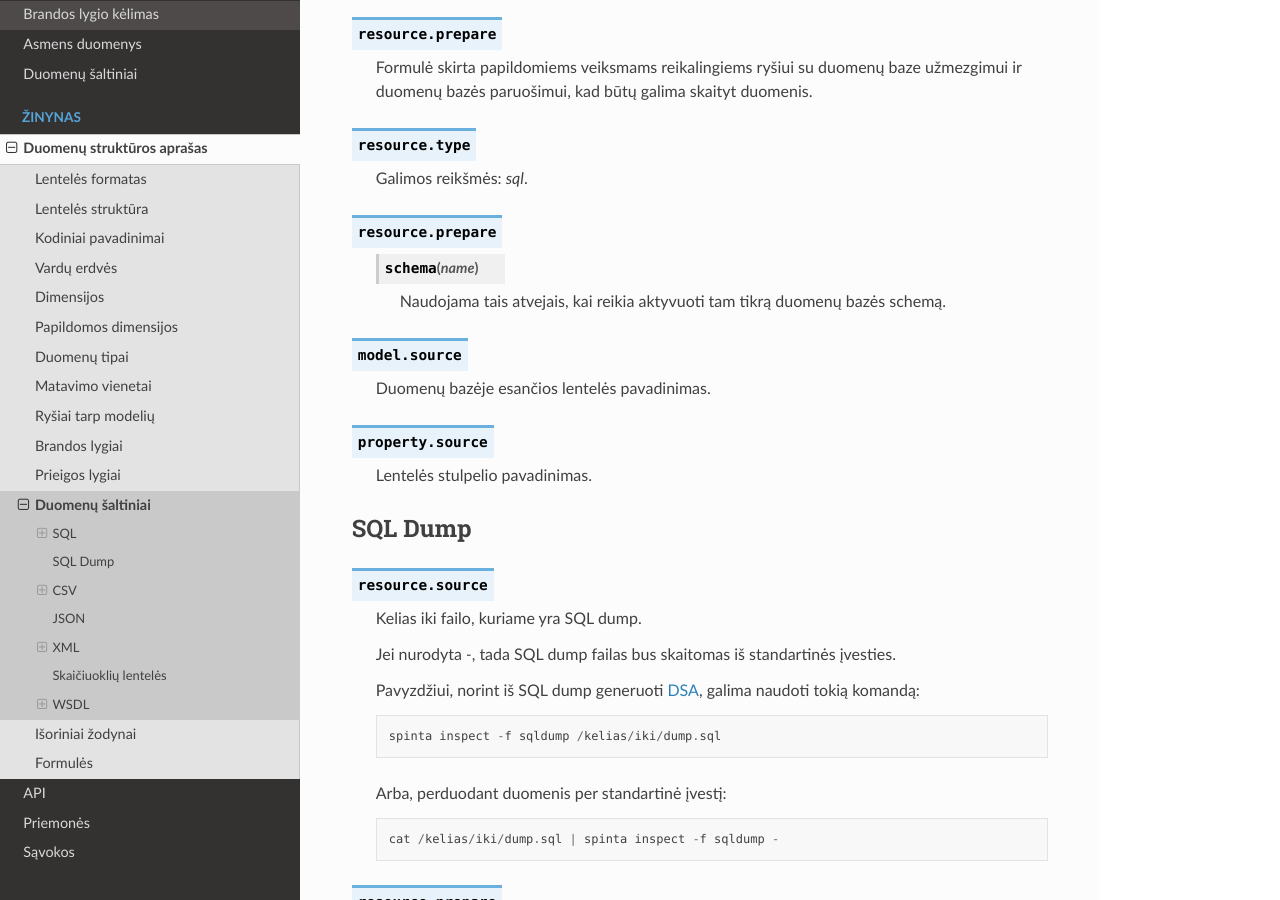
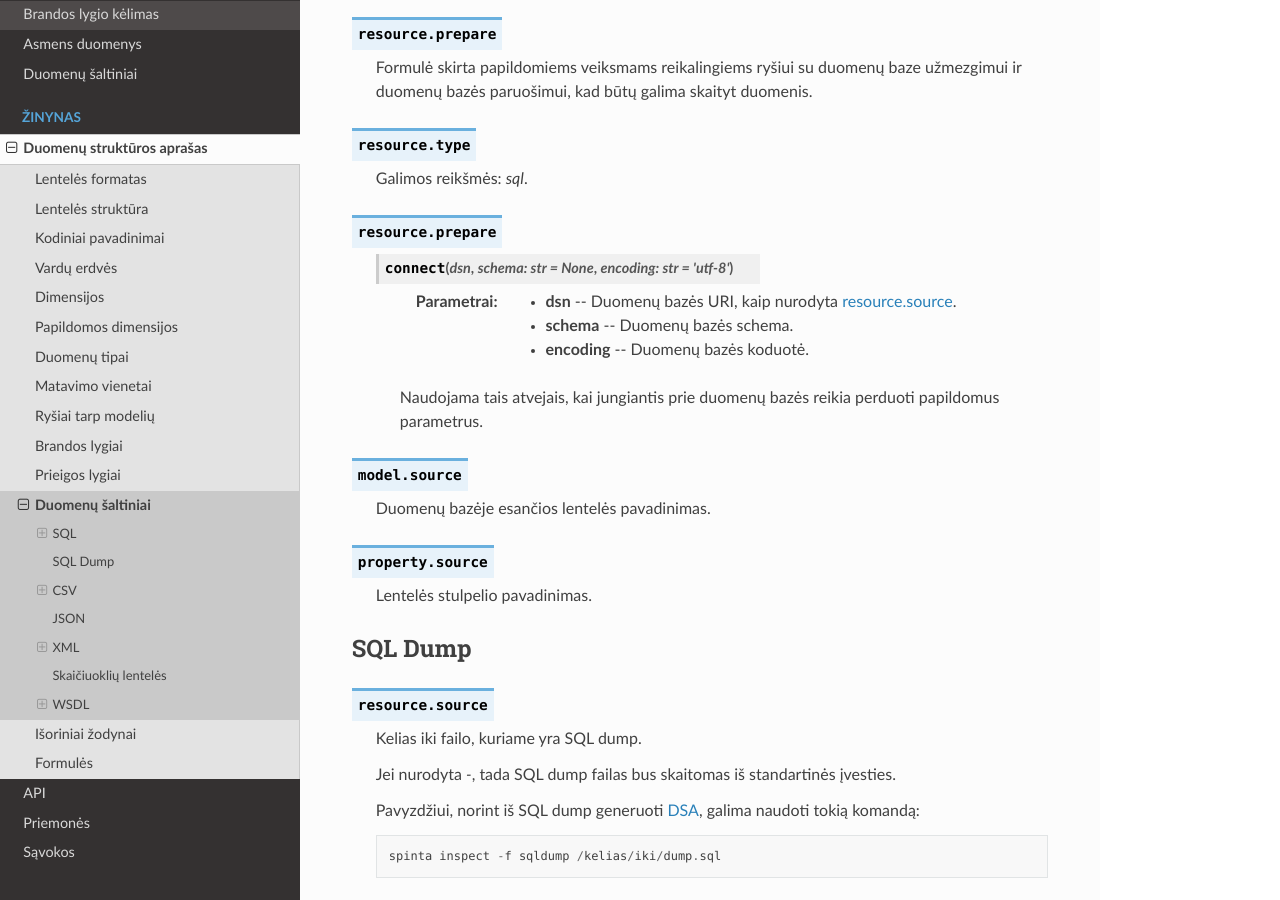
Before and after one commit to atviriduomenys/manifest, a Sphinx documentation site: the page built from docs/dsa/resource.rst, in a window 1280 px wide and 900 px high, scrolled down 1357 px. Built offline with Sphinx 7.4.7 and the Read the Docs theme 2.0.0, drawn with Linux system fonts in a browser that asks for light colours; pages that are not in the unit, such as notebooks, are missing from menus.

Commit message:
Add connect ufunc for sql backend

```diff
--- a/docs/dsa/resource.rst
+++ b/docs/dsa/resource.rst
@@ -5,6 +5,9 @@ Duomenų šaltiniai
 
 SQL
 ---
+
+
+.. _sql-resource-source:
 
 .. describe:: resource.source
 
@@ -76,10 +79,15 @@ SQL
 
 .. describe:: resource.prepare
 
-    .. function:: schema(name)
+    .. function:: connect(dsn, schema: str = None, encoding: str = 'utf-8')
 
-        Naudojama tais atvejais, kai reikia aktyvuoti tam tikrą duomenų bazės
-        schemą.
+        :arg dsn: Duomenų bazės URI, kaip nurodyta :ref:`resource.source
+            <sql-resource-source>`.
+        :arg schema: Duomenų bazės schema.
+        :arg encoding: Duomenų bazės koduotė.
+
+        Naudojama tais atvejais, kai jungiantis prie duomenų bazės reikia
+        perduoti papildomus parametrus.
 
 .. describe:: model.source
 
```
